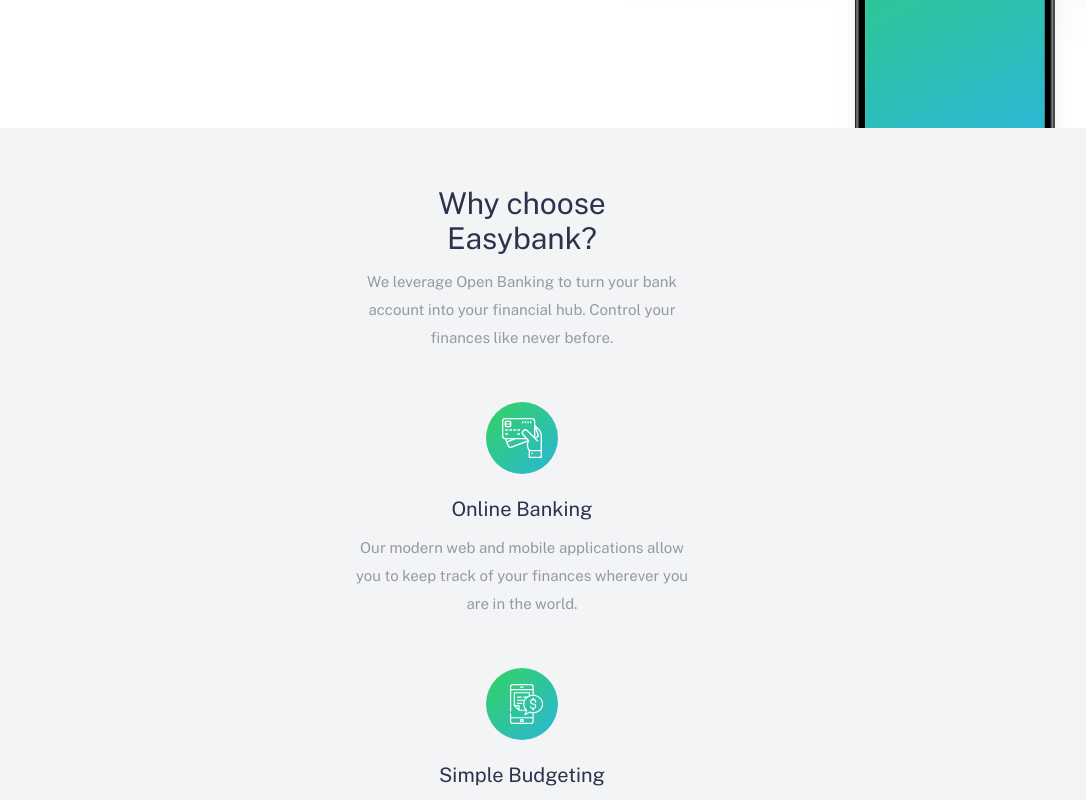
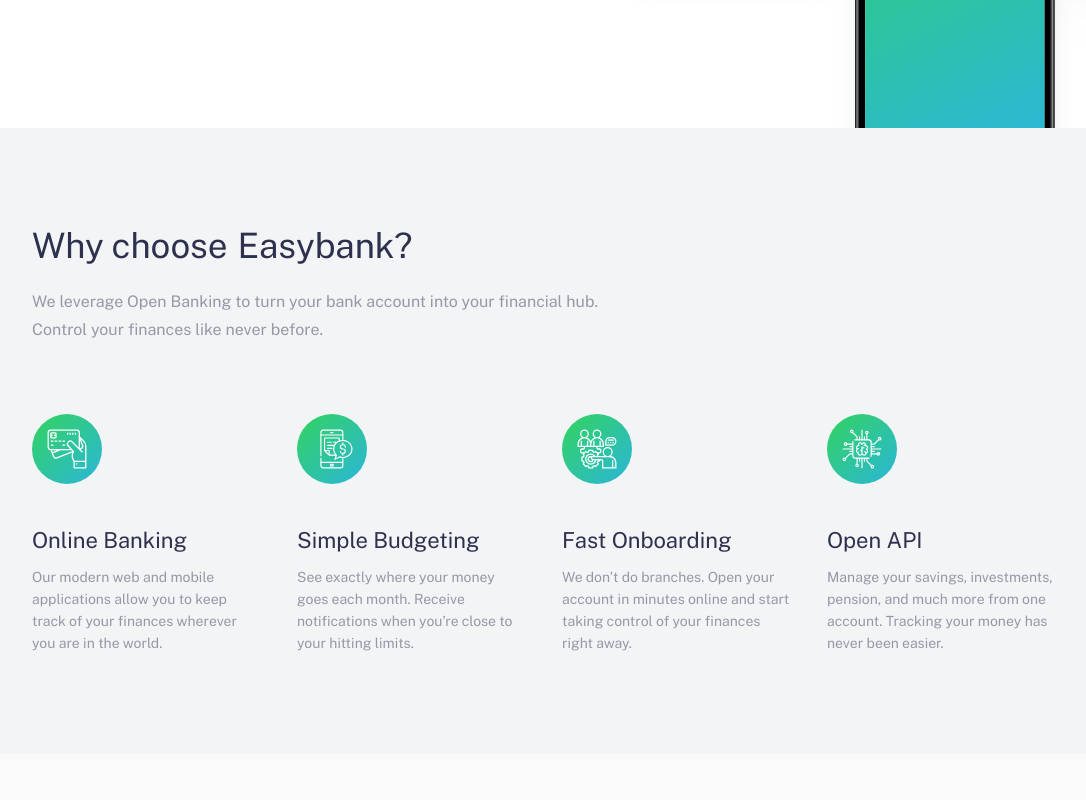
Before and after one commit to ramonpuga/EasyBank, a plain HTML site: page index.html in a window 1280 px wide. Shown: the part 680-1480 px from the top of the page, without its empty margins (118-1204 px from the left). Drawn offline with nearby package versions, Linux system fonts and the light colour scheme.

Commit message:
About session desktop settings done

```diff
--- a/index.html
+++ b/index.html
@@ -60,8 +60,10 @@
   <section class="about">
     <div class="container">
       <div class="whyus">
-        <h2>Why choose</h2>
-        <h2>Easybank?</h2>
+        <div class="title">
+          <h2>Why choose</h2>
+          <h2>Easybank?</h2>
+        </div>
         <p>
           We leverage Open Banking to turn your bank account into your financial hub. Control
           your finances like never before.
--- a/style.css
+++ b/style.css
@@ -334,4 +334,52 @@
         letter-spacing: 1px;
         padding: 10px 26px;
     }
+    section.about {
+        padding-top: 100px;
+        padding-bottom: 70px;
+    }
+    section.about .container {
+        padding: 0 150px;
+        align-items: flex-start;
+    }
+    section.about .whyus {
+        align-items: flex-start;
+    }
+    section.about .whyus h2 {
+        font-size: 35px;
+        padding-right: 10px;
+        padding-bottom: 15px;
+    }
+    section.about .whyus p {
+        max-width: 570px;
+        text-align: left;
+        font-size: 16px;
+    }
+    section.about .title {
+        display: flex;
+        flex-direction: row;
+    }
+    section.about .benefits {
+        display: flex;
+        flex-direction: row;
+    }
+    section.about .benefits p {
+        font-size: 14px;
+        max-width: 231px;
+        line-height: 22px;
+    }
+    section.about article {
+        align-items: flex-start;
+        text-align: left;
+        padding-right: 15px;
+        width: 250px;
+    }
+    section.about article img {
+        padding: 40px 0;
+        width: 70px;
+    }
+    section.about article h3 {
+        font-size: 22px;
+        padding: 5px 0;
+    }
 }
```
